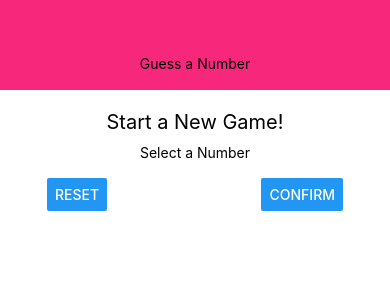
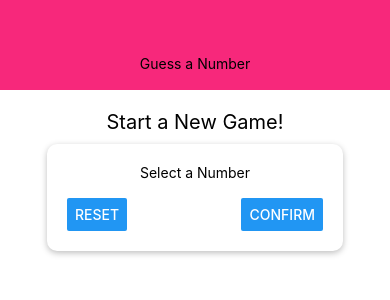
Before and after one commit to YogeshKinekar/guess_number, a React Native app: screen / in a window 390 px wide. Shown: the top 300 px of the page. Built offline with nearby package versions, Linux system fonts and the light colour scheme.

Commit message:
feat: Added Card look shadow

```diff
--- a/App.js
+++ b/App.js
@@ -1,4 +1,4 @@
-// import { StatusBar } from 'expo-status-bar';
+import { StatusBar } from 'expo-status-bar';
 import { StyleSheet, Text, View } from 'react-native';
 
 import Header from './components/Header';
--- /dev/null
+++ b/components/Card.js
@@ -0,0 +1,24 @@
+import React from "react";
+import { View, StyleSheet } from "react-native";
+
+const Card = props => {
+    return (
+        <View style={{...styles.card, ...props.style}}>{props.children}</View>
+    );
+}
+
+const styles = StyleSheet.create({
+    card: {
+        shadowColor: 'black',
+        shadowOffset: {width: 0, height: 2},
+        shadowOpacity: 0.26,
+        shadowRadius: 6,
+        elevation: 8,
+        backgroundColor: 'white',
+        padding: 20,
+        borderRadius: 10
+    }
+});
+
+
+export default Card;
--- a/screens/StartGameScreen.js
+++ b/screens/StartGameScreen.js
@@ -1,18 +1,20 @@
  import React from "react";
  import { View, Text, StyleSheet, TextInput, Button } from "react-native";
+
+ import Card from "../components/Card";
 
  const StartGameScreen = props => {
     return (
  <View style={styles.screen}>
  <Text style={styles.title}>Start a New Game!</Text>
- <View style={styles.inputContainer}>
+ <Card style={styles.inputContainer}>
    <Text>Select a Number</Text>
    <TextInput />
    <View style={styles.buttonContainer}>
       <Button title="RESET" onPress={() => {}}/>
       <Button title="CONFIRM" onPress={() => {}}/>
    </View>
- </View>
+ </Card>
  </View>
     );
  }
```
